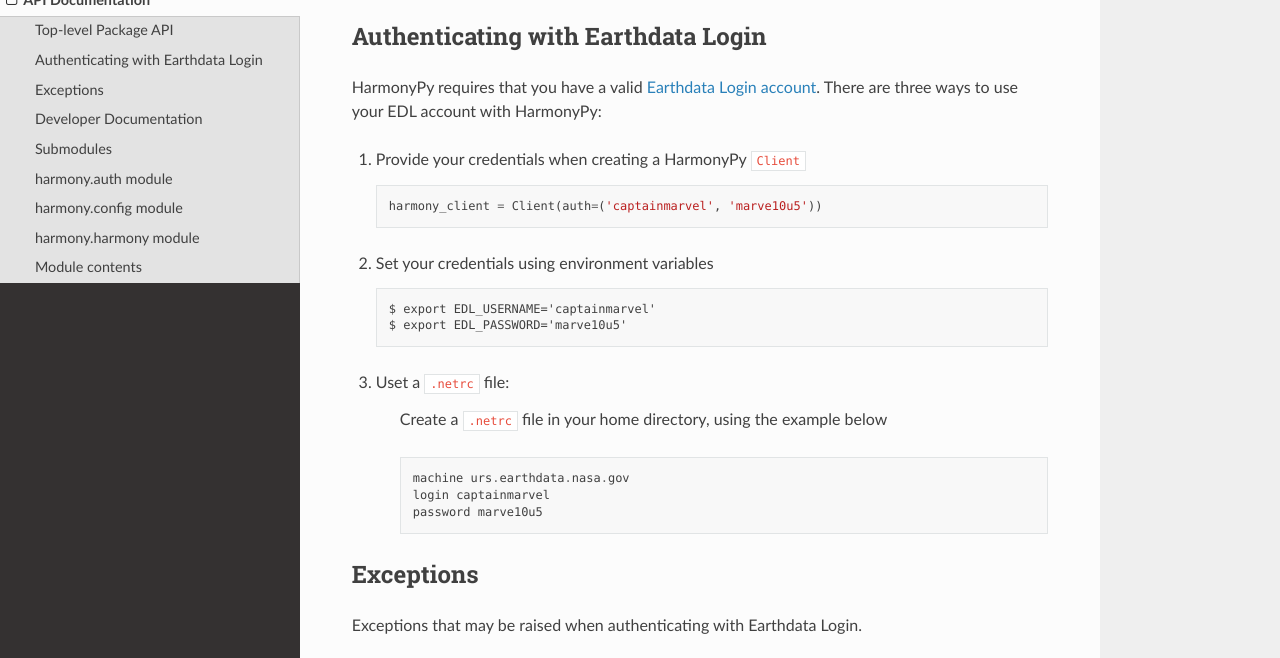
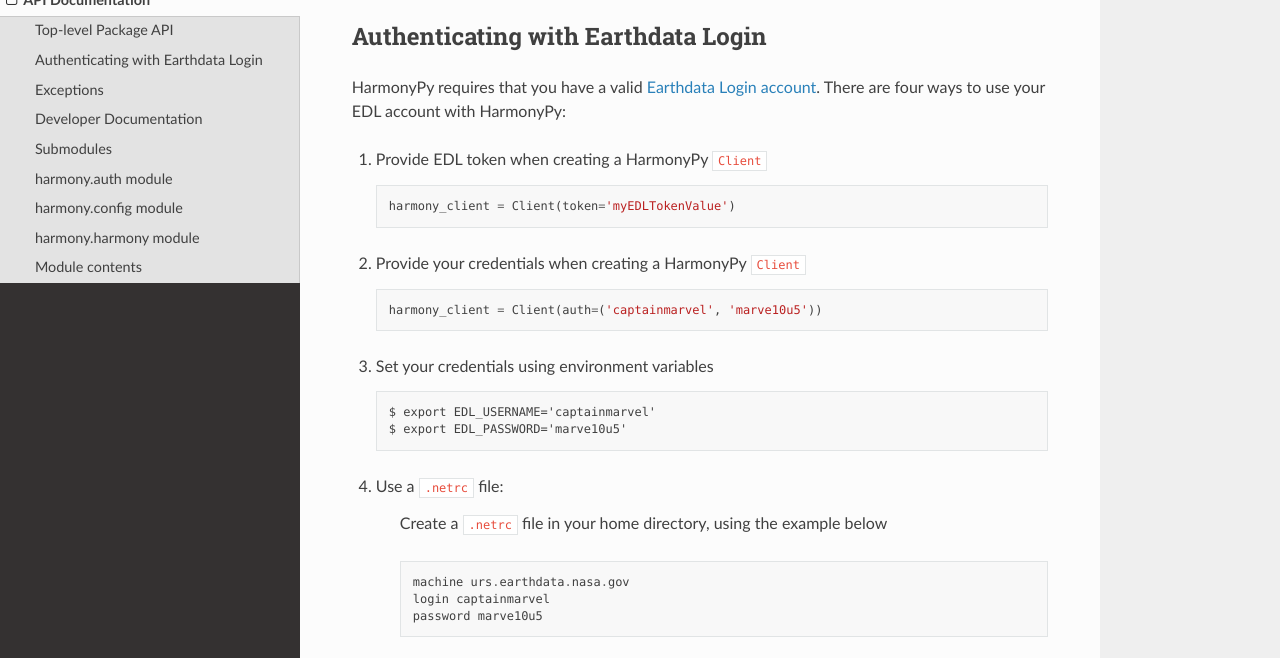
Before and after one commit to nasa/harmony-py, a Sphinx documentation site: the page built from docs/api.rst, in a window 1280 px wide and 900 px high, scrolled down 706 px, cut to the strip 180-838 px from the top of the window. Built offline with Sphinx 7.4.7 and the Read the Docs theme 2.0.0, drawn with Linux system fonts in a browser that asks for light colours.

Commit message:
HARMONY-720: Updated API doc for creating harmony-py client with EDL token. (#59)

```diff
--- a/docs/api.rst
+++ b/docs/api.rst
@@ -27,18 +27,22 @@
 Authenticating with Earthdata Login
 -----------------------------------
 
-HarmonyPy requires that you have a valid `Earthdata Login account <https://urs.earthdata.nasa.gov/home)>`_. There are three ways to use your EDL account with HarmonyPy:
+HarmonyPy requires that you have a valid `Earthdata Login account <https://urs.earthdata.nasa.gov/home)>`_. There are four ways to use your EDL account with HarmonyPy:
 
-1. Provide your credentials when creating a HarmonyPy ``Client`` ::
+1. Provide EDL token when creating a HarmonyPy ``Client`` ::
+
+    harmony_client = Client(token='myEDLTokenValue')
+
+2. Provide your credentials when creating a HarmonyPy ``Client`` ::
 
     harmony_client = Client(auth=('captainmarvel', 'marve10u5'))
 
-2. Set your credentials using environment variables ::
+3. Set your credentials using environment variables ::
 
     $ export EDL_USERNAME='captainmarvel'
     $ export EDL_PASSWORD='marve10u5'
 
-3. Uset a ``.netrc`` file:
+4. Use a ``.netrc`` file:
 
     Create a ``.netrc`` file in your home directory, using the example below ::
 
```
